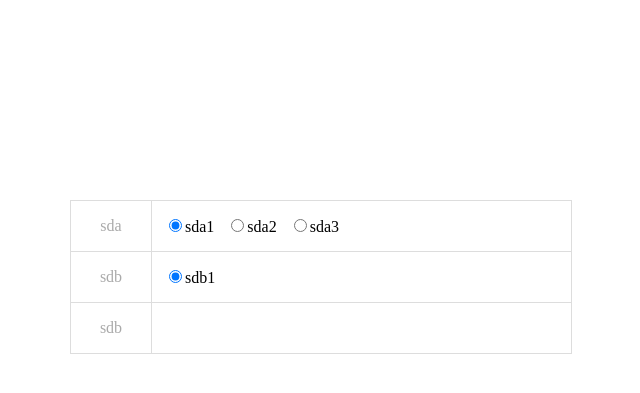
After one commit to Ethan009/Disk-management, a Python web app: template templates/main.html in a window 1280 px wide. The commit adds this page. Shown: the top 393 px of the page, without its empty margins (319-959 px from the left). Run offline with Jinja, Linux system fonts and the light colour scheme; the template is opened without the code that fills it, so the values that code supplies are empty.

Commit message:
Ethan four

```diff
--- /dev/null
+++ b/flask_project/pip-selfcheck.json
@@ -0,0 +1 @@
+{"last_check":"2019-09-11T08:04:50Z","pypi_version":"19.2.3"}
--- /dev/null
+++ b/flask_project/pyvenv.cfg
@@ -0,0 +1,3 @@
+home = /usr/local/bin
+include-system-site-packages = false
+version = 3.7.2
--- /dev/null
+++ b/templates/main.html
@@ -0,0 +1,80 @@
+<!DOCTYPE html>
+<html lang="en">
+<head>
+  <meta charset="UTF-8">
+  <meta name="viewport" content="width=device-width, initial-scale=1.0">
+  <meta http-equiv="X-UA-Compatible" content="ie=edge">
+  <title>Document</title>
+  <style>
+    .radio-wrap {
+      width: 500px;
+      margin: 200px auto;
+      border: 1px solid #ddd;
+    }
+    .section {
+      display: flex;
+      min-height: 50px;
+      border-bottom: 1px solid #ddd;
+    }
+    .section:last-child {
+      border-bottom: none;
+    }
+    .section .title {
+      display: flex;
+      flex: 0 0 80px;
+      align-items: center;
+      justify-content: center;
+      border-right: 1px solid #ddd;
+      color: #aaa;
+    }
+    .section .radio-list {
+      display: flex;
+      margin: 0;
+      padding: 0;
+      align-items: center;
+      flex-wrap: wrap;
+      padding-bottom: 10px;
+    }
+    .radio-list .radio-item {
+      list-style: none;
+      margin-left: 12px;
+      margin-top: 10px;
+    }
+  </style>
+</head>
+<body>
+  <div class="radio-wrap" id="radioWrap">
+  </div>
+</body>
+<script src="https://cdn.bootcss.com/jquery/3.4.1/jquery.js"></script>
+<script>
+  const data = [
+    { disk: 'sda', options: ['sda1', 'sda2', 'sda3'] },
+    { disk: 'sdb', options: ['sdb1'] },
+    { disk: 'sdb', options: [] }
+  ]
+
+const radioWrap = $('#radioWrap')
+let html = ''
+for(let i = 0; i < data.length; i++) {
+  const disk = data[i].disk
+  let optionsHtml = ''
+  for (let j = 0; j < data[i].options.length; j++) {
+    optionsHtml += `
+      <div class="radio-item">
+        <label><input type="radio" name="${disk}" ${j === 0 ? 'checked' : ''}>${data[i].options[j]}</label>
+      </div>
+    `
+  }
+  html += `
+    <div class="section">
+      <div class="title">${disk}</div>
+      <div class="radio-list">
+        ${optionsHtml}
+      </div>
+    </div>
+  `
+}
+radioWrap.append(html)
+</script>
+</html>
```
Also changed, not shown: app.py (+21 -5 lines), templates/index.html (+82 -1 lines), 13 other files.
